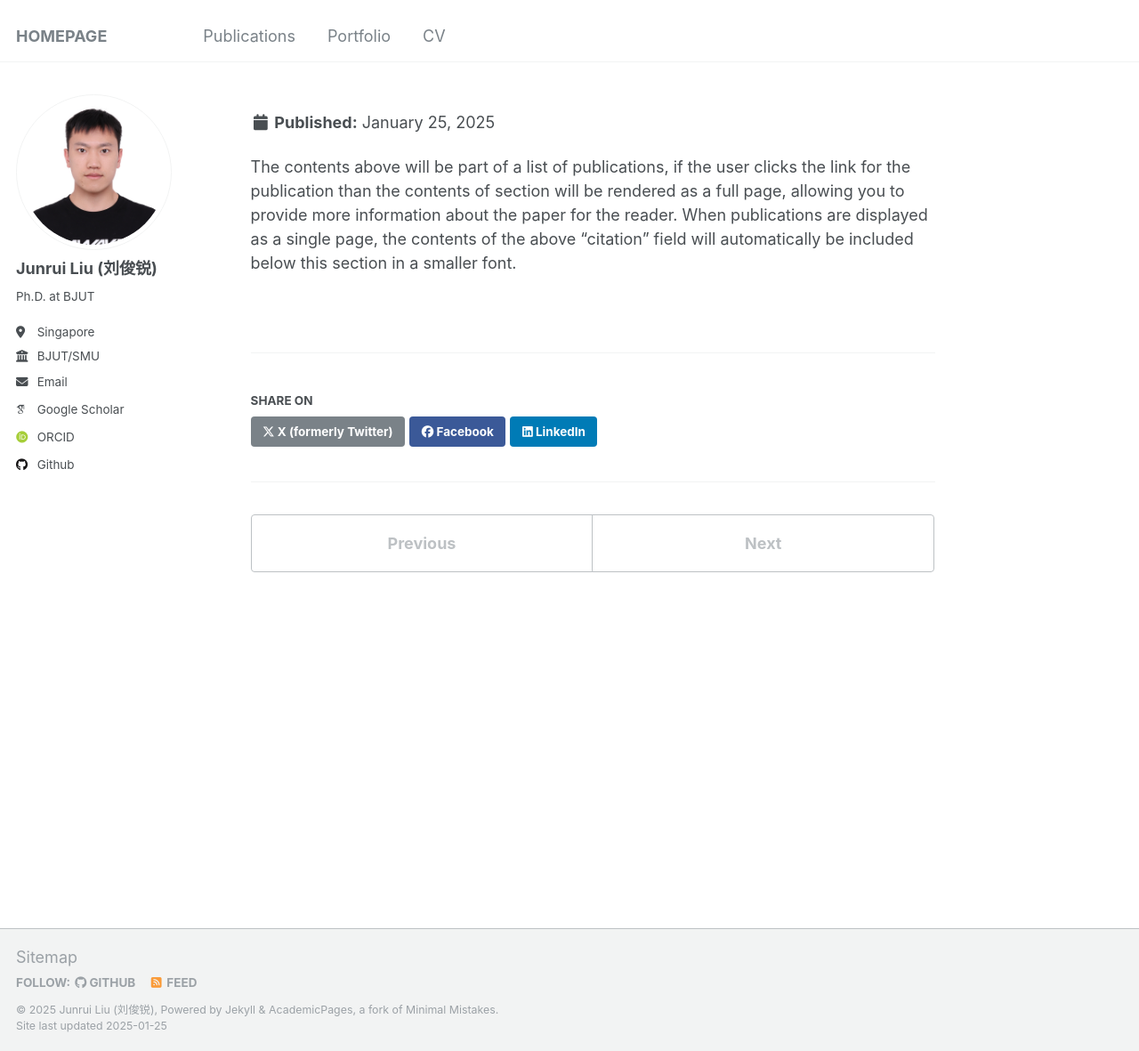
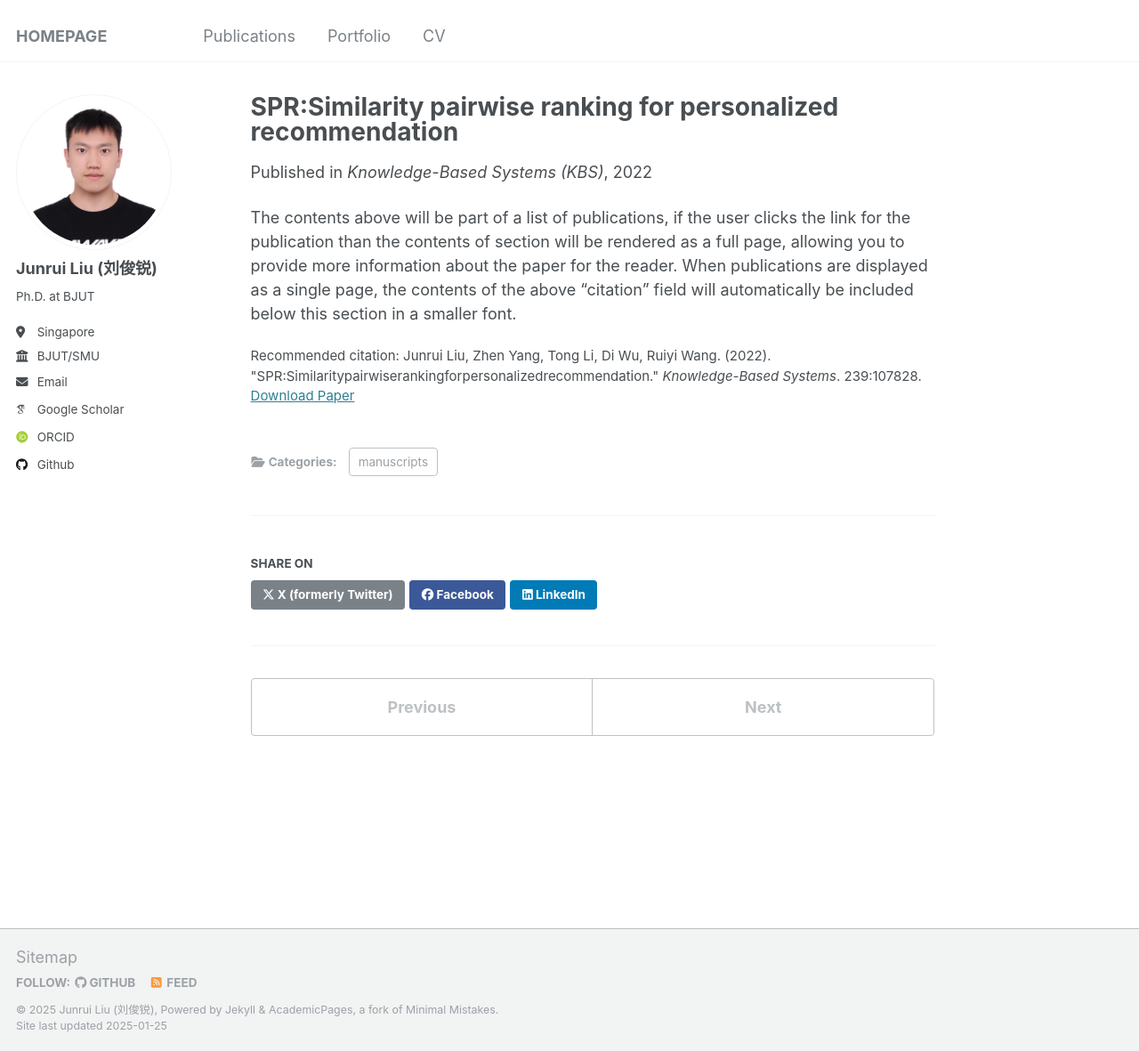
Before and after one commit to dianziliu/dianziliu.github.io, a Jekyll site: the page built from _publications/jour1.md, in a window 1280 px wide and 1181 px high. Shown: the whole window at 89% size. Built offline with Jekyll 4.4.1, drawn with Linux system fonts in a browser that asks for light colours; some web fonts are replaced.

Commit message:
update pubs

```diff
--- a/_publications/jour1.md
+++ b/_publications/jour1.md
@@ -1,12 +1,11 @@
 ---
-title: "SPR:Similaritypairwiserankingforpersonalizedrecommendation"
+title: "SPR:Similarity pairwise ranking for personalized recommendation"
 collection: publications
 category: manuscripts
 permalink: /publication/jourl
 date: 2022-03-15'
-
 venue: 'Knowledge-Based Systems (KBS)'
-paperurl: 'https://github.com/dianziliu/dianziliu.github.io/blob/master/files/[1][KBS'22]SPR Similarity pairwise ranking for personalized recommendation.pdf'
+paperurl: 'https://github.com/dianziliu/dianziliu.github.io/blob/master/files/[1][KBS22]SPR Similarity pairwise ranking for personalized recommendation.pdf'
 citation: 'Junrui Liu, Zhen Yang, Tong Li, Di Wu, Ruiyi Wang. (2022). &quot;SPR:Similaritypairwiserankingforpersonalizedrecommendation.&quot; <i>Knowledge-Based Systems</i>. 239:107828.'
 ---
 The contents above will be part of a list of publications, if the user clicks the link for the publication than the contents of section will be rendered as a full page, allowing you to provide more information about the paper for the reader. When publications are displayed as a single page, the contents of the above "citation" field will automatically be included below this section in a smaller font.
```
Also changed, not shown: _publications/conf1.md (+2 -2 lines), _publications/jour2.md (+2 -3 lines), _publications/jour3.md (+1 -2 lines), 8 other files.
